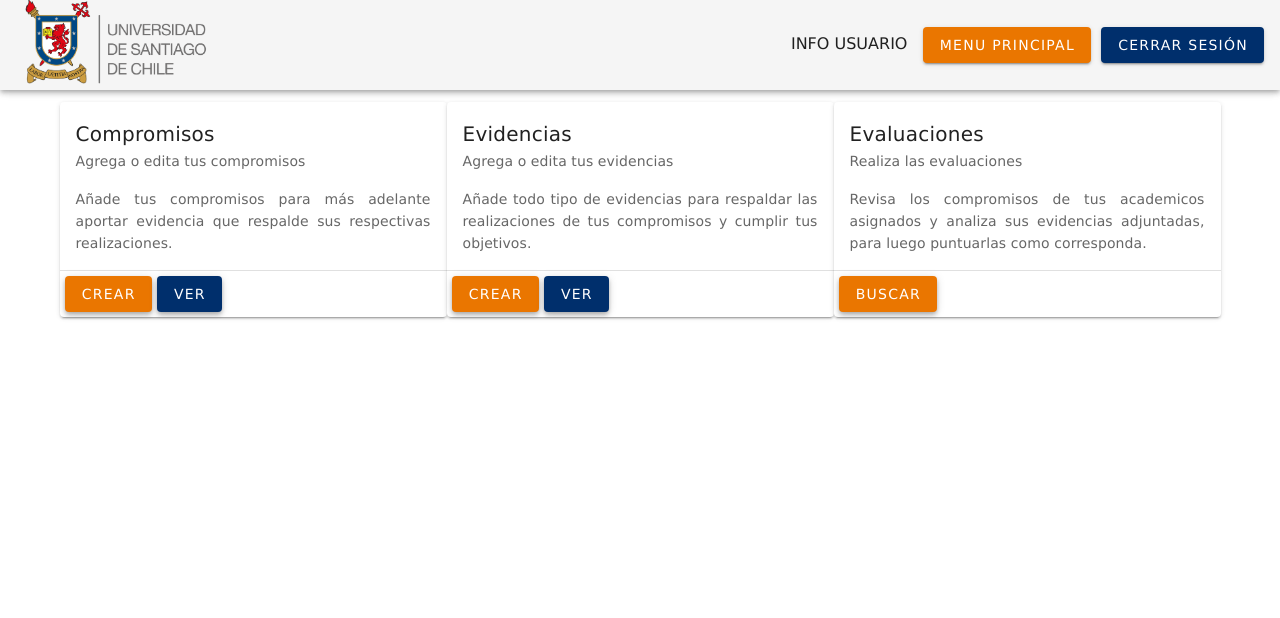
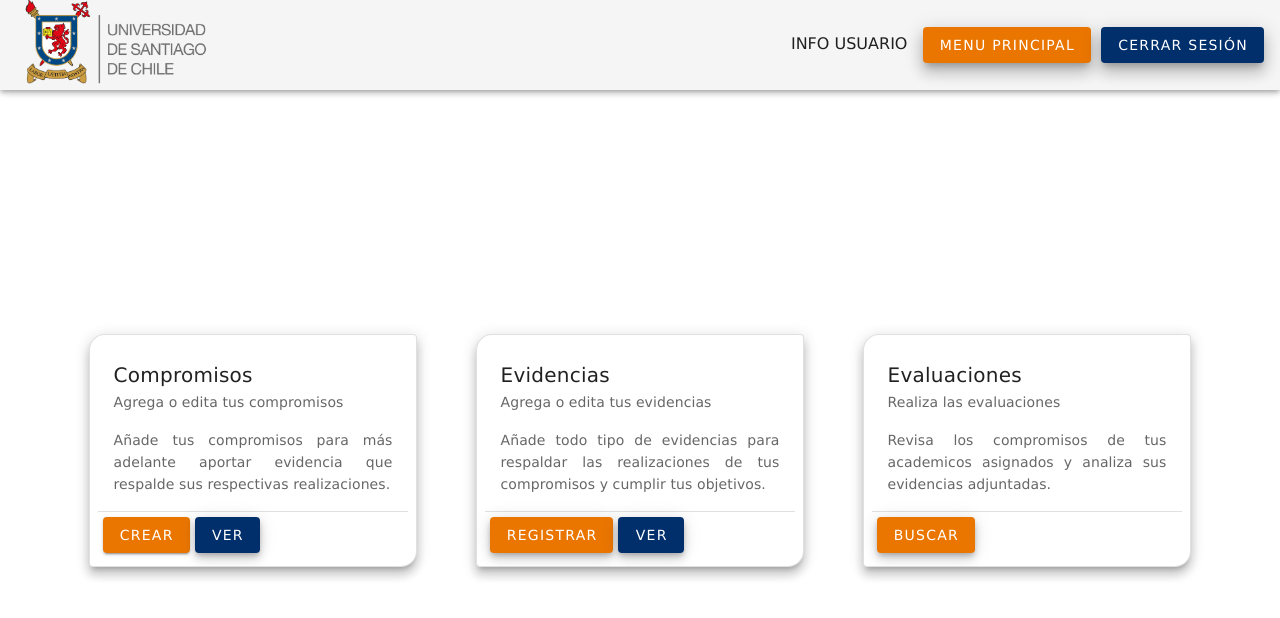
Before and after one commit to cristowo/Fingeso, a Nuxt app in the folder Proyecto/frontend/: page /menu in a window 1280 px wide. Shown: the top 618 px of the page. Built offline with nearby package versions, Linux system fonts and the light colour scheme.

Commit message:
cambios frontend y vistas nueva creo xd

```diff
--- a/Proyecto/frontend/components/appBar.vue
+++ b/Proyecto/frontend/components/appBar.vue
@@ -7,8 +7,8 @@
             <v-spacer></v-spacer>
             <div class="texto">
                 INFO USUARIO
-                <v-btn href="/menu" color="#EA7600" class="btn-sup">Menu Principal</v-btn>
-                <v-btn color="#002F6C" class="btn-sup">Cerrar Sesión</v-btn>
+                <v-btn href="/menu"  class="btn-sup primary" elevation="10">Menu Principal</v-btn>
+                <v-btn class="btn-sup secondary" elevation="10">Cerrar Sesión</v-btn>
             </div>
         </v-app-bar>
     </div>
--- /dev/null
+++ b/Proyecto/frontend/components/footer.vue
@@ -0,0 +1,7 @@
+<template>
+    <v-footer padless>
+        <v-col class="text-center" cols="12">
+            {{ new Date().getFullYear() }} — <strong>Vuetify</strong>
+        </v-col>
+    </v-footer>
+</template>
--- a/Proyecto/frontend/nuxt.config.js
+++ b/Proyecto/frontend/nuxt.config.js
@@ -45,7 +45,7 @@ export default {
     customVariables: ['~/assets/variables.scss'],
     theme: {
       light: true,
-      themes:{
+      themes: {
         light: {
           primary: 'EA7600',
           secondary: '002F6C',
--- a/Proyecto/frontend/pages/compromisosCrear.vue
+++ b/Proyecto/frontend/pages/compromisosCrear.vue
@@ -14,6 +14,7 @@
                             <v-expansion-panels multiple>
                                 <v-expansion-panel>
                                     <v-expansion-panel-header>Tipo de Compromiso</v-expansion-panel-header>
+                                    <v-divider></v-divider>
                                     <v-expansion-panel-content>
                                         <v-container>
                                             <v-checkbox label="Docencia" hide-details></v-checkbox>
@@ -25,6 +26,7 @@
 
                                 <v-expansion-panel>
                                     <v-expansion-panel-header>Titulo</v-expansion-panel-header>
+                                    <v-divider></v-divider>
                                     <v-expansion-panel-content>
                                         <v-text-field label="Titulo del Compromiso" :rules="rules" hide-details="auto"></v-text-field>
                                     </v-expansion-panel-content>
@@ -32,6 +34,7 @@
 
                                 <v-expansion-panel>
                                     <v-expansion-panel-header>Fechas</v-expansion-panel-header>
+                                    <v-divider></v-divider>
                                     <v-expansion-panel-content>
 
                                         <v-row>
@@ -44,6 +47,7 @@
 
                                 <v-expansion-panel>
                                     <v-expansion-panel-header>Describe tu compromiso</v-expansion-panel-header>
+                                    <v-divider></v-divider>
                                     <v-expansion-panel-content>
                                         <v-text-field label="Descripcion del Compromiso" :rules="rules2" hide-details="auto"></v-text-field>
                                     </v-expansion-panel-content>
--- a/Proyecto/frontend/pages/login.vue
+++ b/Proyecto/frontend/pages/login.vue
@@ -1,22 +1,29 @@
 <template>
     <div>
-        <v-app id="inspire" class="v">
+        <v-app>
             <v-container>
-                <h1>Sistema de Jerarquizacion Academica</h1>
-                <v-row no-gutters>
-                    <v-col class="login">
-                        <v-card class="pa-2" outlined tile>
-                            <div>
+                <v-row>
+                    <v-col style="padding-left: 25%; padding-right: 25%;">
+
+                        <v-card shaped outlined style="margin-top: 35%" elevation="10">
+                            <v-card-title><p style="margin-left: 19%">Sistema de Jerarquización Académica</p></v-card-title>
+                            <v-card-subtitle><LogoUSACH style="width: 75%; margin-left: 12.5%;" class="usach-logo"></LogoUSACH></v-card-subtitle>
+
+                            <v-card-text>
                                 <v-form ref="form" v-model="valid" lazy-validation>
-                                    <LogoUSACH class="usach-logo"></LogoUSACH>
-                                    <h2>Inicio de Sesión</h2>
                                     <v-divider></v-divider>
-                                    <v-text-field v-model="email" :rules="emailRules" label="Correo institucional" required></v-text-field>
-                                    <v-text-field v-model="pass" :rules="passRules" label="Contraseña" required ></v-text-field>
-                                    <v-btn :disabled="!valid" class="success mr-4" @click="validate" > Ingresar </v-btn>
+                                    <v-text-field style="margin-left: 25%; margin-right: 25%; margin-top: 5% " v-model="email" :rules="emailRules" label="Correo institucional" required></v-text-field>
+                                    <v-text-field style="margin-left: 25%; margin-right: 25%" v-model="pass" :rules="passRules" label="Contraseña" required></v-text-field>
+
+
                                 </v-form>
-                            </div>
+                            </v-card-text>
+
+                            <v-btn style="padding-left:15%; padding-right:15%; margin-left: 28.5%; margin-top: -1%; margin-bottom:5%" :disabled="!valid" class="primary mr-4" @click="validate"> Ingresar </v-btn>
+
+
                         </v-card>
+
                     </v-col>
                 </v-row>
             </v-container>
@@ -63,37 +70,3 @@ import LogoUSACH from '../components/logoUSACH.vue';
     components: { LogoUSACH }
 }
 </script>
-
-<style>
-.v{
-    background-color: white !important;
-}
-.usach-logo {
-  height: auto;
-  width: 40%;
-  display: block;
-  margin-left: auto;
-  margin-right: auto;
-}
-
-.login{
-    margin-right: 5%;
-}
-
-h1 {
-    font-size: 35px;
-    text-align: center;
-    color:black;
-    font-family:'Lucida Sans', 'Lucida Sans Regular', 'Lucida Grande', 'Lucida Sans Unicode', Geneva, Verdana, sans-serif;
-}
-
-h2 {
-    text-align: center;
-    font-size: 20px;
-    font-family:'Lucida Sans', 'Lucida Sans Regular', 'Lucida Grande', 'Lucida Sans Unicode', Geneva, Verdana, sans-serif;
-}
-
-.texto{
-    text-align: center;
-}
-</style>
--- a/Proyecto/frontend/pages/menu.vue
+++ b/Proyecto/frontend/pages/menu.vue
@@ -3,45 +3,46 @@
         <div>
             <appBar></appBar>
             <v-container class="cards">
+
                 <v-row no-gutters>
 
-                <v-col class="compromiso">
-                    <v-card class="texto">
+                <v-col class="compromiso" style="padding-left: 2.5%; padding-right: 2.5%; padding-top: 20%;">
+                    <v-card class="texto pa-2" elevation="8" width="auto" height="auto" shaped outlined>
                         <v-card-title>Compromisos</v-card-title>
                         <v-card-subtitle>Agrega o edita tus compromisos</v-card-subtitle>
                         <v-card-text>Añade tus compromisos para más adelante aportar evidencia que respalde sus respectivas realizaciones.</v-card-text>
                         <v-divider></v-divider>
-                        <v-btn href="/compromisosCrear" class="botonCrear primary" elevation="4">
+                        <v-btn href="/compromisosCrear" class="botonCrear primary" elevation="46">
                             Crear
                         </v-btn>
-                        <v-btn href="/compromisos" class="botonVer secondary" elevation="4">
+                        <v-btn href="/compromisos" class="botonVer secondary" elevation="6">
                             Ver
                         </v-btn>
                     </v-card>
                 </v-col>
 
-                <v-col class="evidencia">
-                    <v-card class="texto">
+                <v-col class="evidencia" style="padding-left: 2.5%; padding-right: 2.5%; padding-top: 20%;">
+                    <v-card class="texto pa-2" elevation="8" shaped outlined>
                         <v-card-title>Evidencias</v-card-title>
                         <v-card-subtitle>Agrega o edita tus evidencias</v-card-subtitle>
                         <v-card-text>Añade todo tipo de evidencias para respaldar las realizaciones de tus compromisos y cumplir tus objetivos.</v-card-text>
                         <v-divider></v-divider>
-                        <v-btn href="/evidenciasCrear" class="botonCrear primary" elevation="4">
-                            Crear
+                        <v-btn href="/evidenciasCrear" class="botonCrear primary" elevation="6">
+                            Registrar
                         </v-btn>
-                        <v-btn href="/evidencias" class="botonVer secondary" elevation="4">
+                        <v-btn href="/evidencias" class="botonVer secondary" elevation="6">
                             Ver
                         </v-btn>
                     </v-card>
                 </v-col>
 
-                <v-col class="evaluacion">
-                    <v-card class="texto">
+                <v-col class="evaluacion" style="padding-left: 2.5%; padding-right: 2.5%; padding-top: 20%;">
+                    <v-card class="texto pa-2" elevation="8" width="auto" height="auto" shaped outlined>
                         <v-card-title>Evaluaciones</v-card-title>
                         <v-card-subtitle>Realiza las evaluaciones</v-card-subtitle>
-                        <v-card-text>Revisa los compromisos de tus academicos asignados y analiza sus evidencias adjuntadas, para luego puntuarlas como corresponda.</v-card-text>
+                        <v-card-text>Revisa los compromisos de tus academicos asignados y analiza sus evidencias adjuntadas.</v-card-text>
                         <v-divider></v-divider>
-                        <v-btn href="/evaluaciones" class="botonBuscar primary" elevation="4">
+                        <v-btn href="/evaluaciones" class="botonBuscar primary" elevation="6">
                             Buscar
                         </v-btn>
                     </v-card>
@@ -54,23 +55,7 @@
 </template>
 
 <style>
-.compromiso{
-    margin-top: auto;
-    margin-right: auto;
-    position: left;
-}
 
-.evidencia{
-    margin-top: auto;
-    margin-right: auto;
-    margin-left: auto;
-}
-
-.evidencia{
-    margin-top: auto;
-    margin-right: auto;
-    margin-left: auto;
-}
 
 .texto{
     font-family: 'Lucida Sans', 'Lucida Sans Regular', 'Lucida Grande', 'Lucida Sans Unicode', Geneva, Verdana, sans-serif;
```
Also changed, not shown: Proyecto/frontend/pages/evidenciasCrear.vue (+65 -0 lines).
